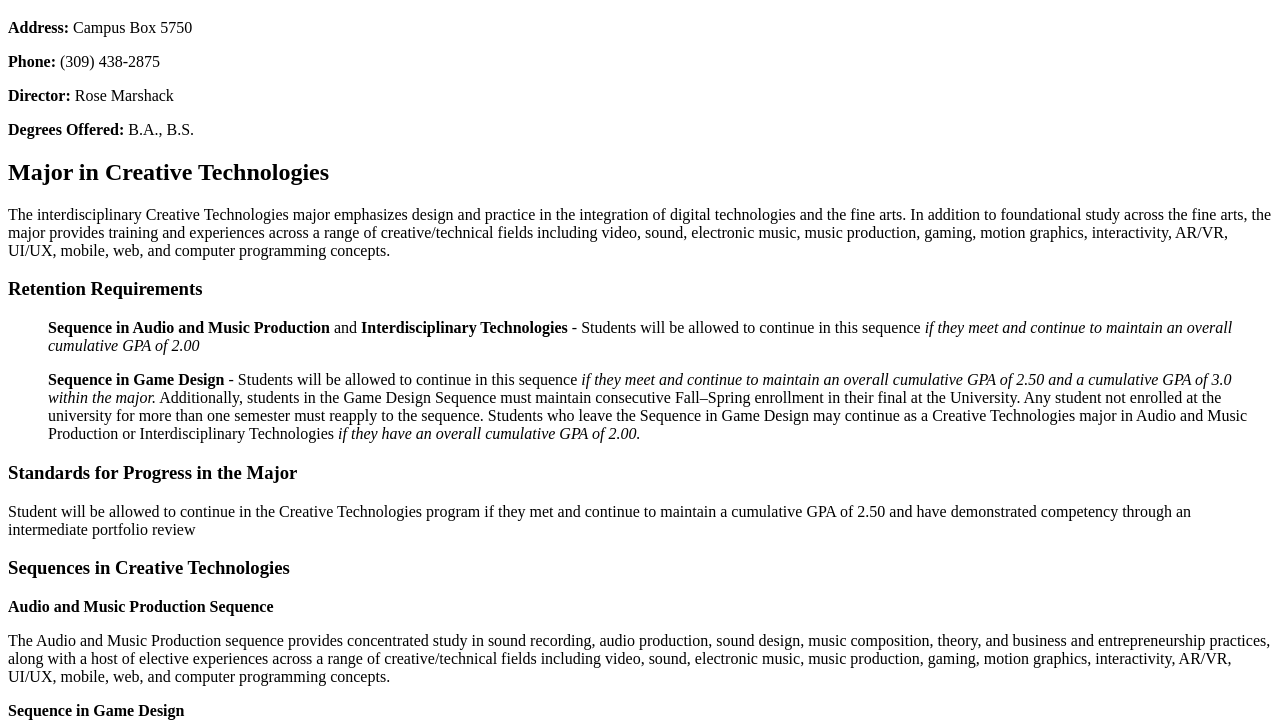
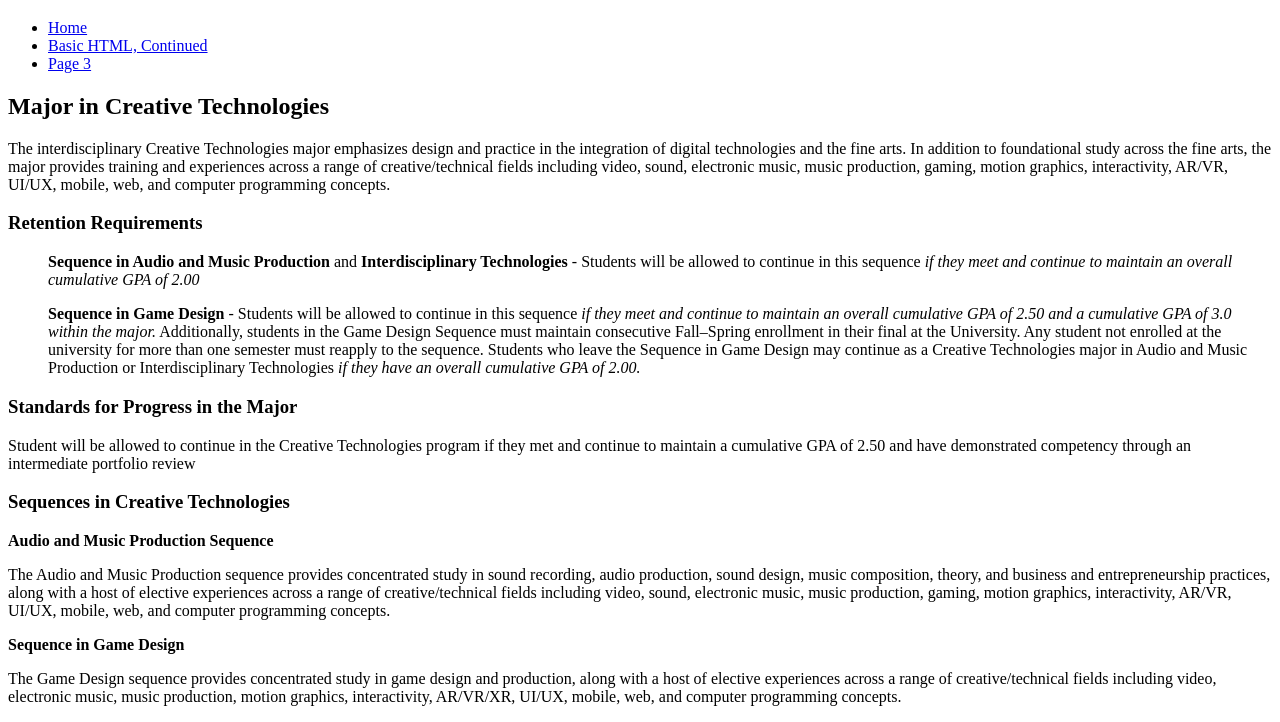
Before and after one commit to anhens/CTK404, a plain HTML site: page Basic.html in a window 1280 px wide. Shown: the part 61-783 px from the top of the page. Drawn offline with Linux system fonts and the light colour scheme.

Commit message:
Add files via upload

```diff
--- a/Basic.html
+++ b/Basic.html
@@ -7,10 +7,11 @@
   <body>
     <h1>Creative Technologies Program (CTK)</h1>
 
-    <p><b>Address:</b> Campus Box 5750</p>
-    <p><b>Phone:</b> (309) 438-2875</p>
-    <p><b>Director:</b> Rose Marshack</p>
-    <p><b>Degrees Offered:</b> B.A., B.S.</p>
+    <ul>
+      <li><a href="Basic.html">Home</a></li>
+      <li><a href="Continued.html">Basic HTML, Continued</a></li>
+      <li><a href="page3.html">Page 3</a></li>
+  </ul>
 
   <h2><b>Major in Creative Technologies</b></h2>
   <p>The interdisciplinary Creative Technologies major emphasizes design and practice in the integration of digital technologies and the fine arts. In addition to foundational study across the fine arts, the major provides training and experiences across a range of creative/technical fields including video, sound, electronic music, music production, gaming, motion graphics, interactivity, AR/VR, UI/UX, mobile, web, and computer programming concepts. </p>
```
Also changed, not shown: page3.html (added, +20 -0 lines).
